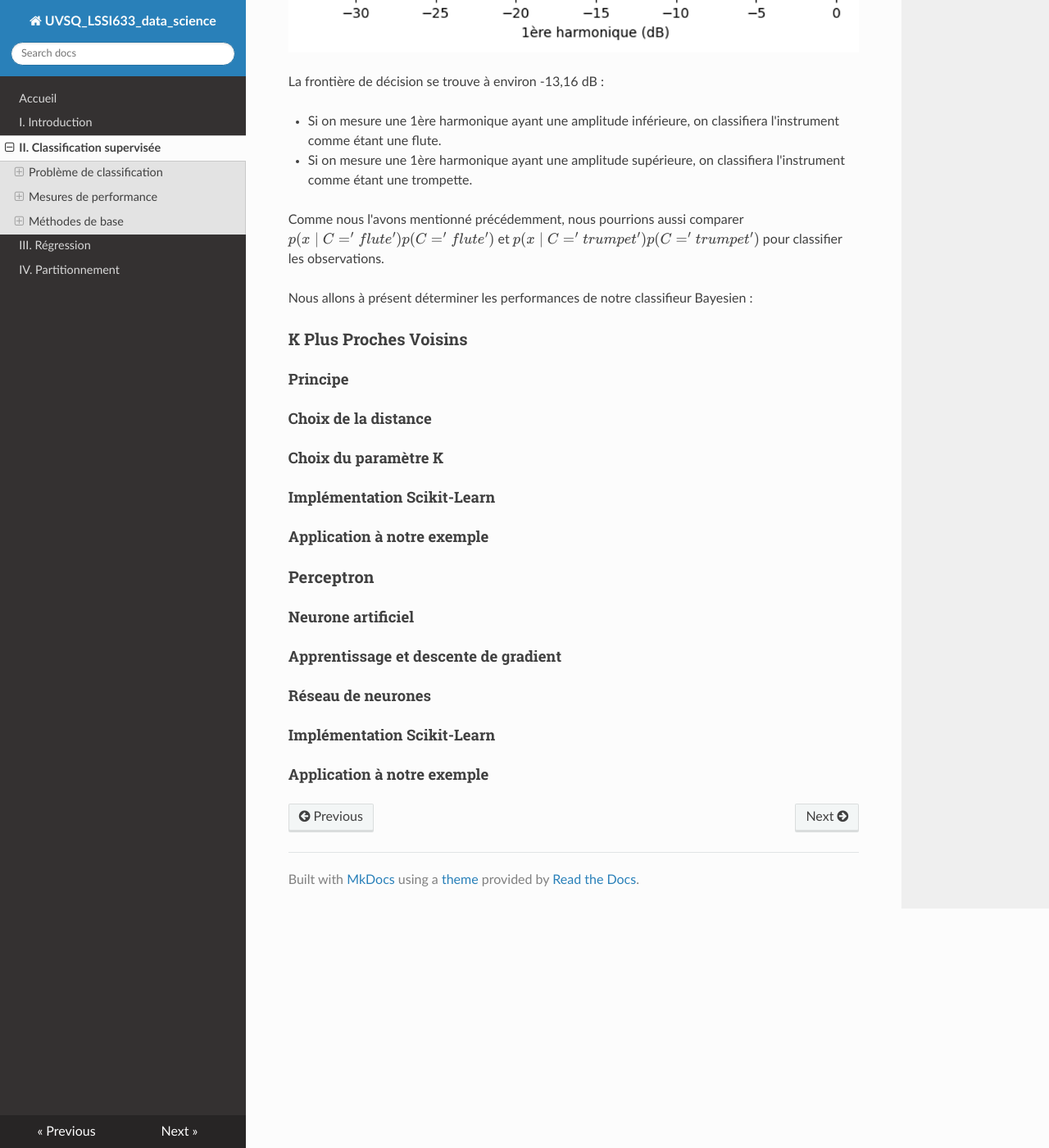
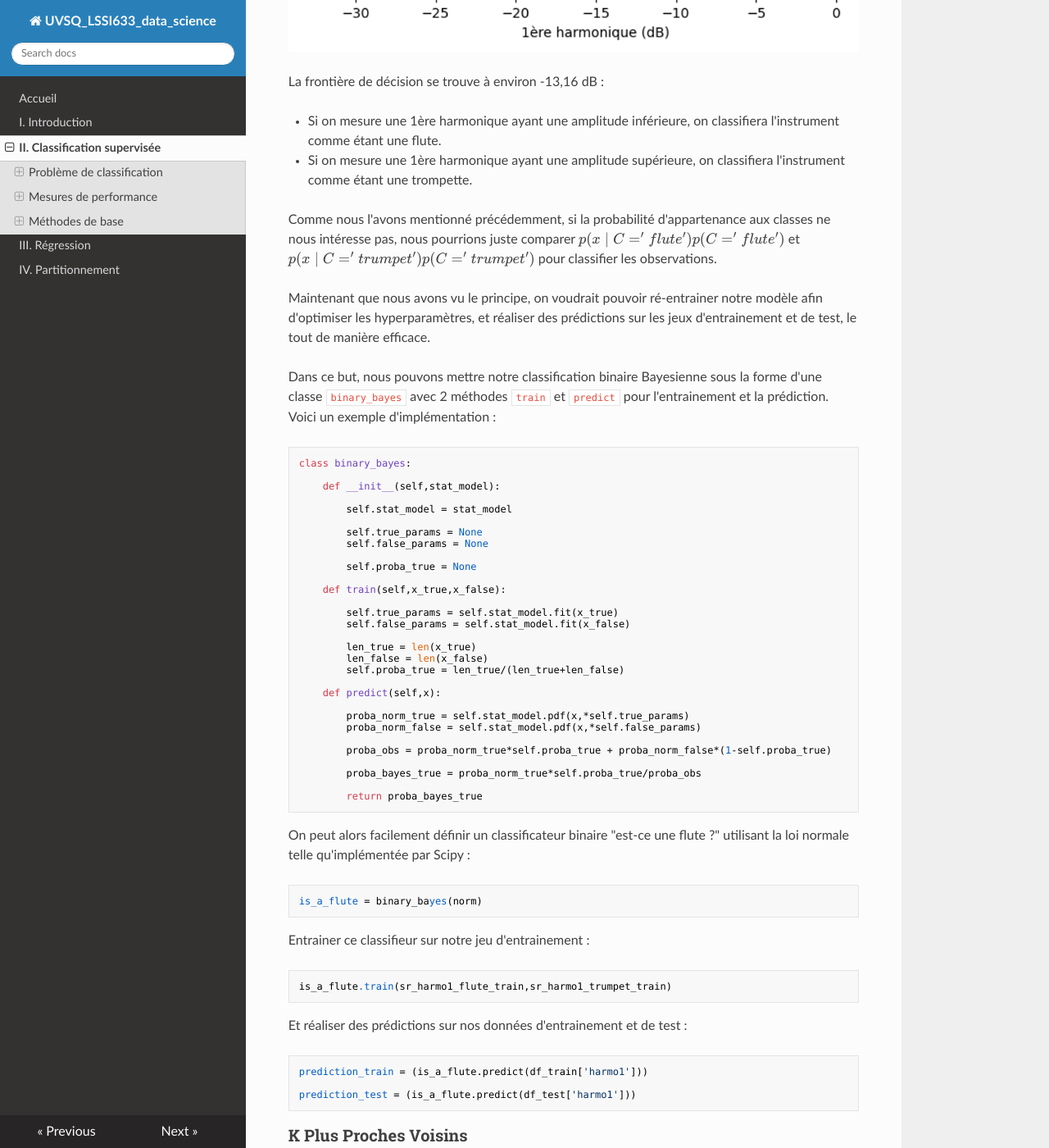
Before and after one commit to NicOudart/UVSQ_LSSI633_data_science, an MkDocs documentation site: the page built from docs/Chap2_Classification_supervisee.md, in a window 1280 px wide and 1400 px high, scrolled down 13831 px. Shown: the whole window at 82% size. Built offline with MkDocs 1.6.1, drawn with Linux system fonts in a browser that asks for light colours; nearby versions of some CDN libraries; some of the changed text lies outside the part shown.

Commit message:
-Progress on Chapter 2.

```diff
--- a/docs/Chap2_Classification_supervisee.md
+++ b/docs/Chap2_Classification_supervisee.md
@@ -388,7 +388,7 @@ proba_trumpet = len(sr_harmo1_trumpet_train)/len(df_train)
 On peut alors utiliser estimer la densité de probabilité d'observation :
 
 ~~~
-proba_x = proba_norm_flute*proba_flute + proba_norm_trumpet*proba_trumpet
+proba_obs = proba_norm_flute*proba_flute + proba_norm_trumpet*proba_trumpet
 ~~~
 
 Si nous l'affichons avec les histogrammes, nous pouvons vérifier qu'elle est bien cohérente avec la distribution des observations.
@@ -398,8 +398,8 @@ Si nous l'affichons avec les histogrammes, nous pouvons vérifier qu'elle est bi
 Enfin, nous pouvons calculer les probabilités a posteriori, en se basant sur la formule de Bayes :
 
 ~~~
-proba_bayes_flute = proba_norm_flute*proba_flute/proba_x
-proba_bayes_trumpet = proba_norm_trumpet*proba_trumpet/proba_x
+proba_bayes_flute = proba_norm_flute*proba_flute/proba_obs
+proba_bayes_trumpet = proba_norm_trumpet*proba_trumpet/proba_obs
 ~~~
 
 On peut alors afficher ces probabilités, et tracer la frontière de décision :
@@ -412,11 +412,65 @@ La frontière de décision se trouve à environ -13,16 dB :
 
 * Si on mesure une 1ère harmonique ayant une amplitude supérieure, on classifiera l'instrument comme étant une trompette.
 
-Comme nous l'avons mentionné précédemment, nous pourrions aussi comparer $p(x \mid C = 'flute')p(C='flute')$ et $p(x \mid C = 'trumpet')p(C='trumpet')$ pour classifier les observations.
+Comme nous l'avons mentionné précédemment, si la probabilité d'appartenance aux classes ne nous intéresse pas, nous pourrions juste comparer $p(x \mid C = 'flute')p(C='flute')$ et $p(x \mid C = 'trumpet')p(C='trumpet')$ pour classifier les observations.
 
-Nous allons à présent déterminer les performances de notre classifieur Bayesien :
+Maintenant que nous avons vu le principe, on voudrait pouvoir ré-entrainer notre modèle afin d'optimiser les hyperparamètres, et réaliser des prédictions sur les jeux d'entrainement et de test, le tout de manière efficace.
 
+Dans ce but, nous pouvons mettre notre classification binaire Bayesienne sous la forme d'une classe `binary_bayes` avec 2 méthodes `train` et `predict` pour l'entrainement et la prédiction.
+Voici un exemple d'implémentation :
 
+~~~
+class binary_bayes:
+
+    def __init__(self,stat_model):
+
+        self.stat_model = stat_model
+
+        self.true_params = None
+        self.false_params = None
+
+        self.proba_true = None
+
+    def train(self,x_true,x_false):
+
+        self.true_params = self.stat_model.fit(x_true)
+        self.false_params = self.stat_model.fit(x_false)
+
+        len_true = len(x_true)
+        len_false = len(x_false)
+        self.proba_true = len_true/(len_true+len_false)
+
+    def predict(self,x):
+
+        proba_norm_true = self.stat_model.pdf(x,*self.true_params)
+        proba_norm_false = self.stat_model.pdf(x,*self.false_params)
+
+        proba_obs = proba_norm_true*self.proba_true + proba_norm_false*(1-self.proba_true)
+
+        proba_bayes_true = proba_norm_true*self.proba_true/proba_obs
+
+        return proba_bayes_true
+~~~
+
+On peut alors facilement définir un classificateur binaire "est-ce une flute ?" utilisant la loi normale telle qu'implémentée par Scipy :
+
+~~~
+is_a_flute = binary_bayes(norm)
+~~~
+
+Entrainer ce classifieur sur notre jeu d'entrainement :
+
+~~~
+is_a_flute.train(sr_harmo1_flute_train,sr_harmo1_trumpet_train)
+~~~
+
+Et réaliser des prédictions sur nos données d'entrainement et de test :
+
+~~~
+prediction_train = (is_a_flute.predict(df_train['harmo1']))
+
+prediction_test = (is_a_flute.predict(df_test['harmo1']))
+~~~
 
 ### K Plus Proches Voisins
 
```
